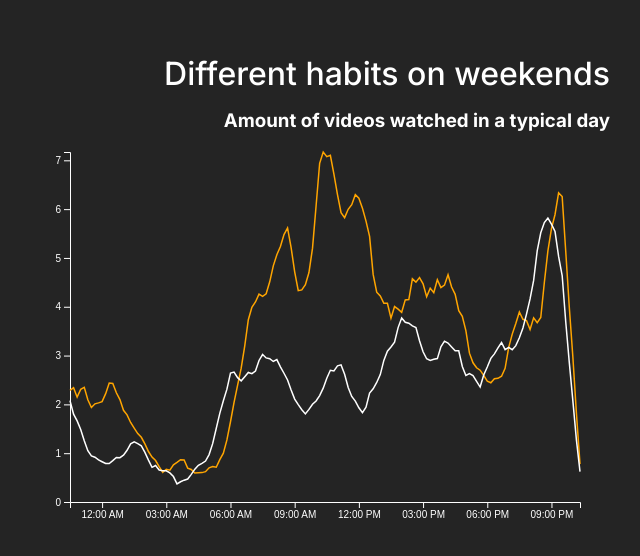
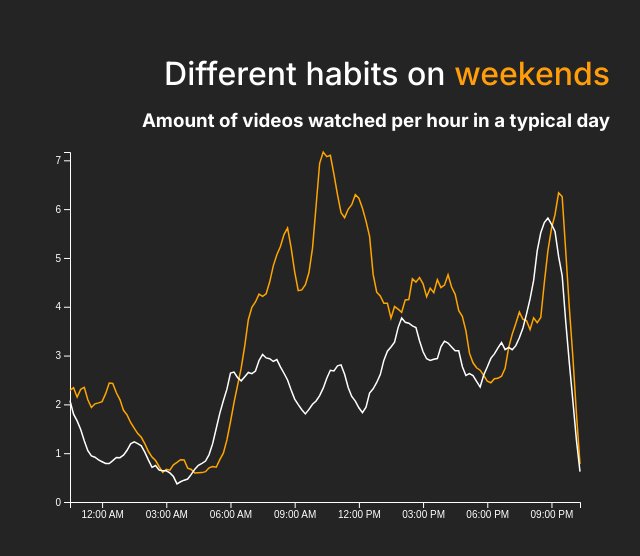
Before and after one commit to leosch1/youtube-path, a Next.js app: page / in a window 1280 px wide. Shown: the part 4107-4663 px from the top of the page, without its empty margins (640-1280 px from the left). Built offline with nearby package versions, Linux system fonts and the light colour scheme.

Commit message:
emphasize weekend

```diff
--- a/components/HourlyAverageVideoCount.module.css
+++ b/components/HourlyAverageVideoCount.module.css
@@ -13,3 +13,8 @@
     font-size: 2em;
     text-wrap: balance;
 }
+
+.container h2 em {
+    font-style: normal;
+    color: var(--primary-action-color);
+}
--- a/components/HourlyAverageVideoCount.tsx
+++ b/components/HourlyAverageVideoCount.tsx
@@ -71,8 +71,8 @@ const HourlyAverageVideoCount: React.FC<HourlyAverageVideoCountProps> = ({ data
 
   return (
     <div className={styles.container}>
-      <h2>Different habits on weekends</h2>
-      <h3>Amount of videos watched in a typical day</h3>
+      <h2>Different habits on <em>weekends</em></h2>
+      <h3>Amount of videos watched per hour in a typical day</h3>
       <svg ref={ref}></svg>
     </div>
   );
```
